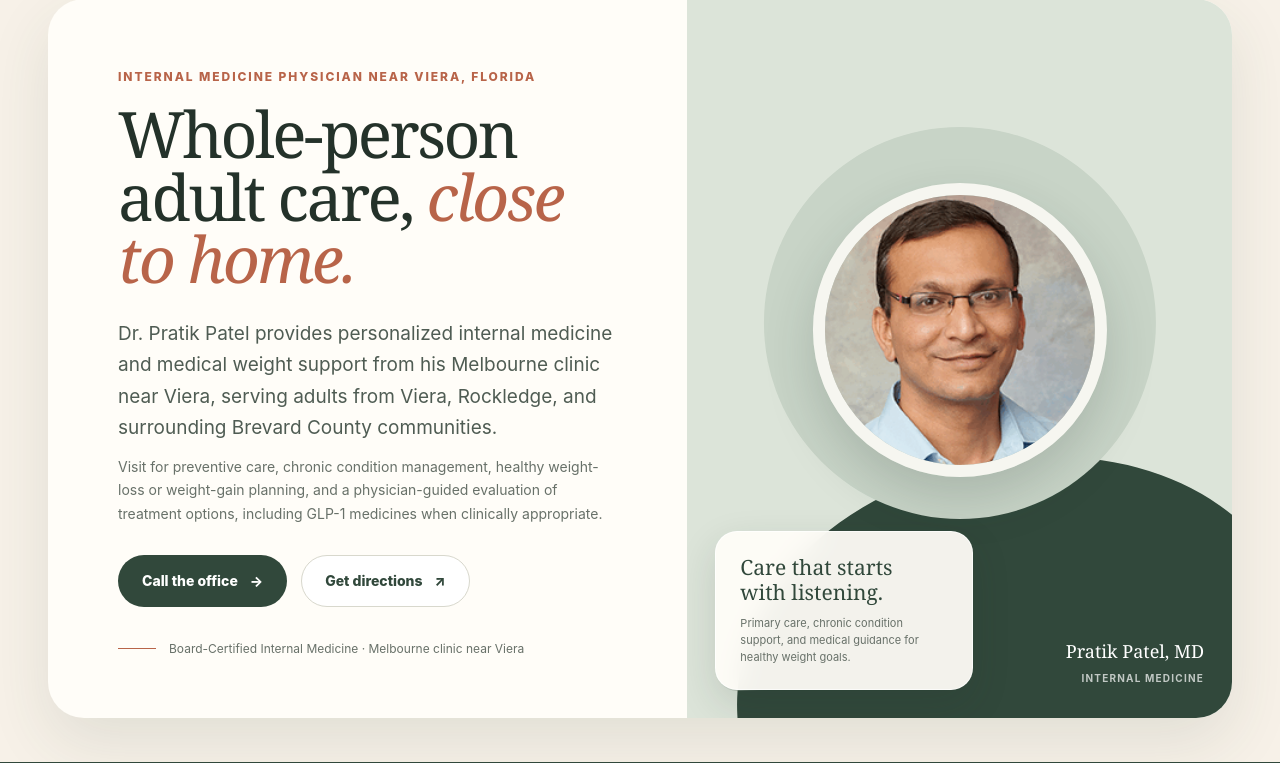
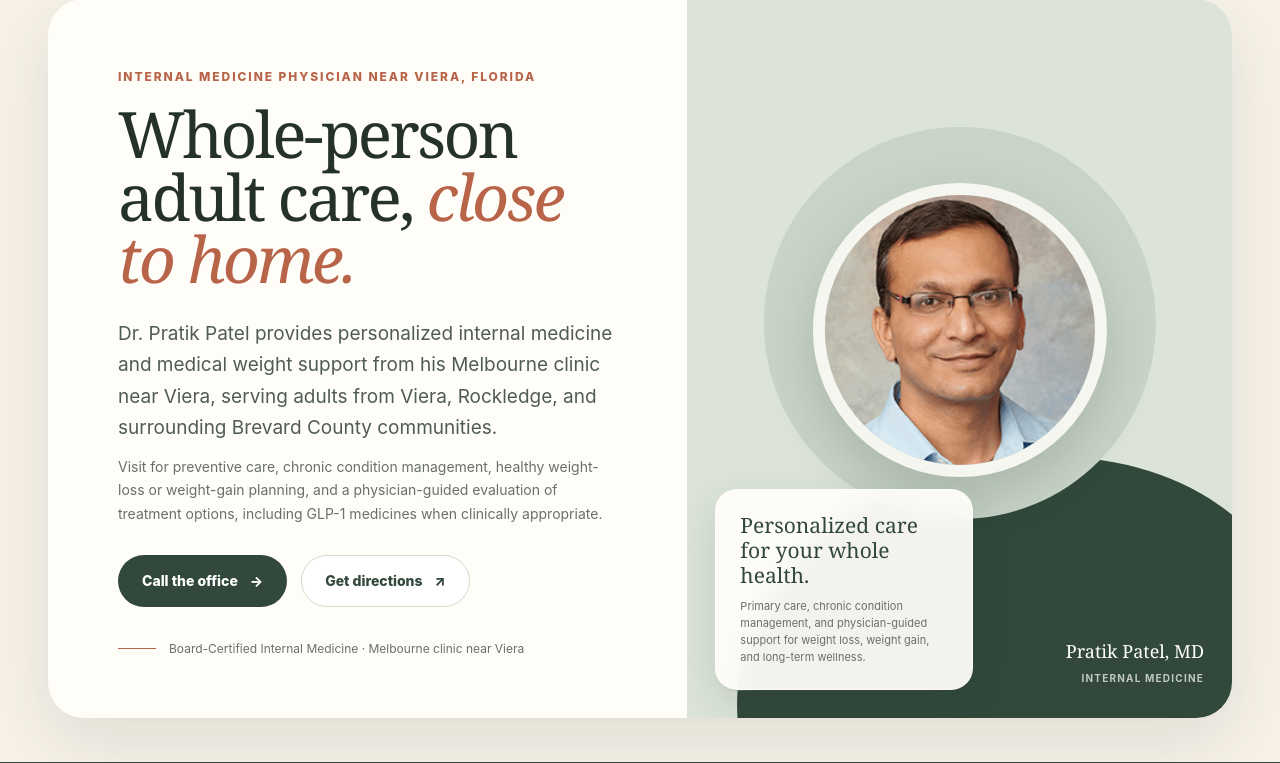
Before and after one commit to prerakpatel51/drpratikpatel, a Django app: template templates/clinic/home.html in a window 1280 px wide. Shown: the part 120-883 px from the top of the page. Run offline with Django 5.2, Linux system fonts and the light colour scheme; the template is opened without the code that fills it, so the values that code supplies are empty.

Commit message:
Improve hero care card wording

```diff
--- a/templates/clinic/home.html
+++ b/templates/clinic/home.html
@@ -92,7 +92,7 @@
       <div class="hero-portrait">
         <div class="portrait-orbit" aria-hidden="true"></div>
         <img class="portrait" src="{% static 'clinic/images/dr-pratik-patel.png' %}" width="225" height="225" alt="Dr. Pratik Patel">
-        <div class="care-card"><strong>Care that starts<br>with listening.</strong><span>Primary care, chronic condition support, and medical guidance for healthy weight goals.</span></div>
+        <div class="care-card"><strong>Personalized care<br>for your whole health.</strong><span>Primary care, chronic condition management, and physician-guided support for weight loss, weight gain, and long-term wellness.</span></div>
         <p class="portrait-caption">Pratik Patel, MD<br><span>Internal Medicine</span></p>
       </div>
     </section>
```
